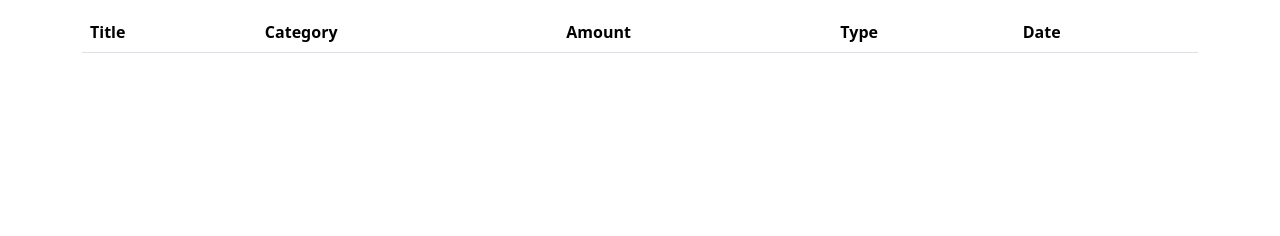
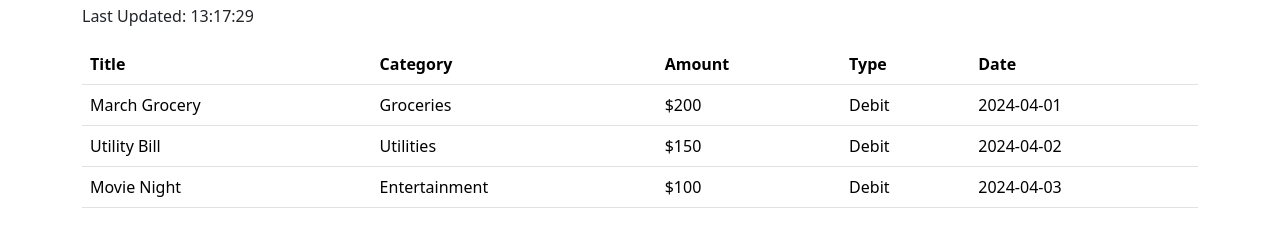
Before and after one commit to Ceana-Potter13/cs390-lab8, a plain HTML site: page index.html in a window 1280 px wide. Shown: the part 42-278 px from the top of the page. Drawn offline with nearby package versions, Linux system fonts and the light colour scheme.

Commit message:
Current Changes

```diff
--- a/index.html
+++ b/index.html
@@ -67,7 +67,7 @@ function fetchFinanceData() {
 function updateFinanceTable(data) {
   const financeDataElement = document.getElementById("financeData");
   financeDataElement.innerHTML = ""; // Clear existing data
-  simulatedData.forEach((item) => {
+  data.forEach((item) => {
     console.log(item);
     // Your code goes here!
     // if item is a td
@@ -75,14 +75,32 @@ function updateFinanceTable(data) {
     tdNodeTitle.innerText = item.title;
 
     const tdNodeCategory = document.createElement("td");
-    tdNodeCategory.innerText = item.title;
+    tdNodeCategory.innerText = item.category;
+
+    const tdNodeAmount = document.createElement("td");
+    tdNodeAmount.innerText = item.amount;
+
+    const tdNodeType = document.createElement("td");
+    tdNodeType.innerText = item.type;
+
+    const tdNodeDate = document.createElement("td");
+    tdNodeDate.innerText = item.date;
+
     // if item is a tr
     const trNode = document.createElement("tr");
-    trNode.innerText = item;
+
+    // append items
+    trNode.appendChild(tdNodeTitle);
+    trNode.appendChild(tdNodeCategory);
+    trNode.appendChild(tdNodeAmount);
+    trNode.appendChild(tdNodeType);
+    trNode.appendChild(tdNodeType);
+    trNode.appendChild(tdNodeDate);
+    financeDataElement.appendChild(trNode);
   });
 }
 // Run it
-setInterval(fetchFinanceData(), 5000);
+setInterval(fetchFinanceData, 5000);
 //fetchFinanceData();
       </script>
 </body>
```
Also changed, not shown: server.js (added, +8 -0 lines).
